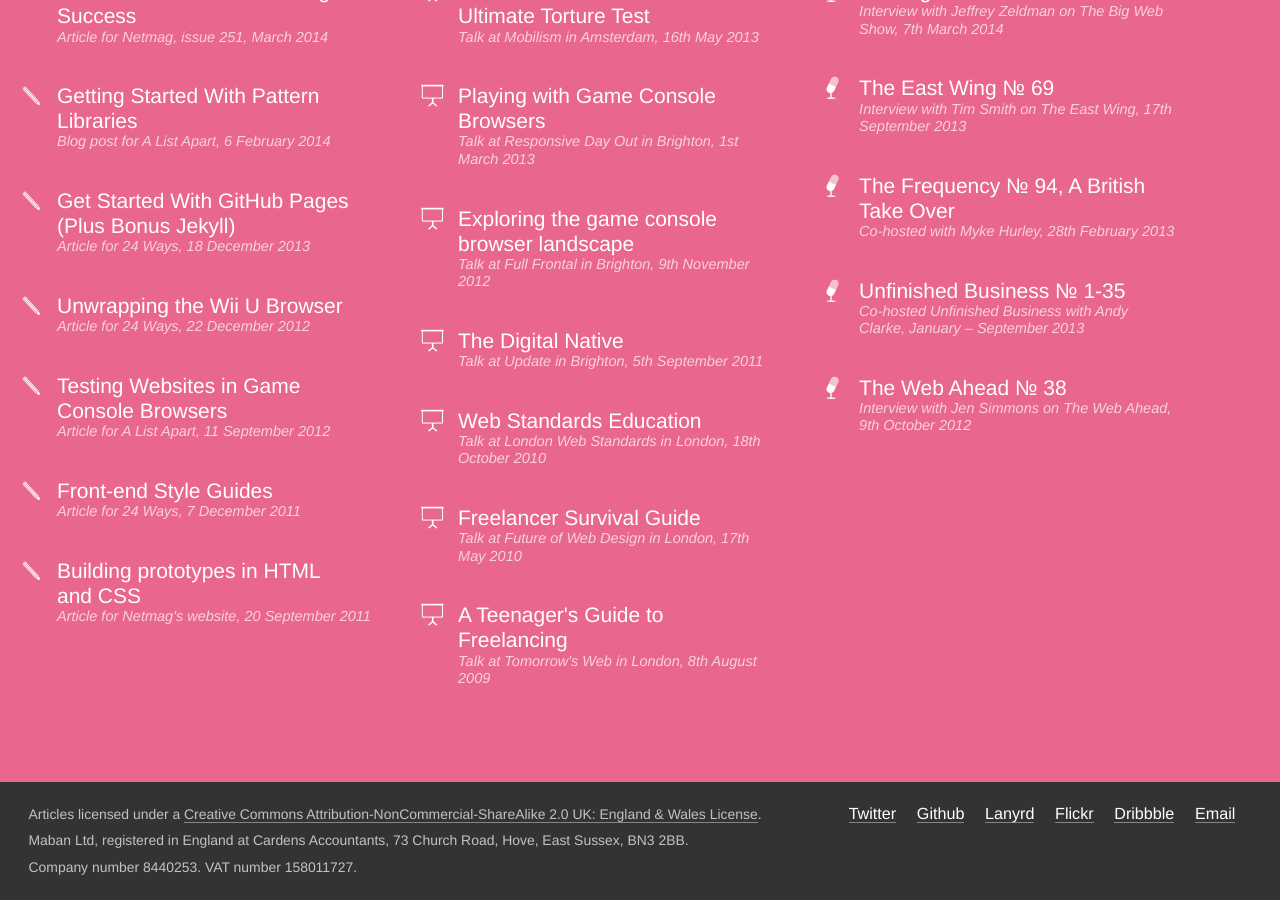
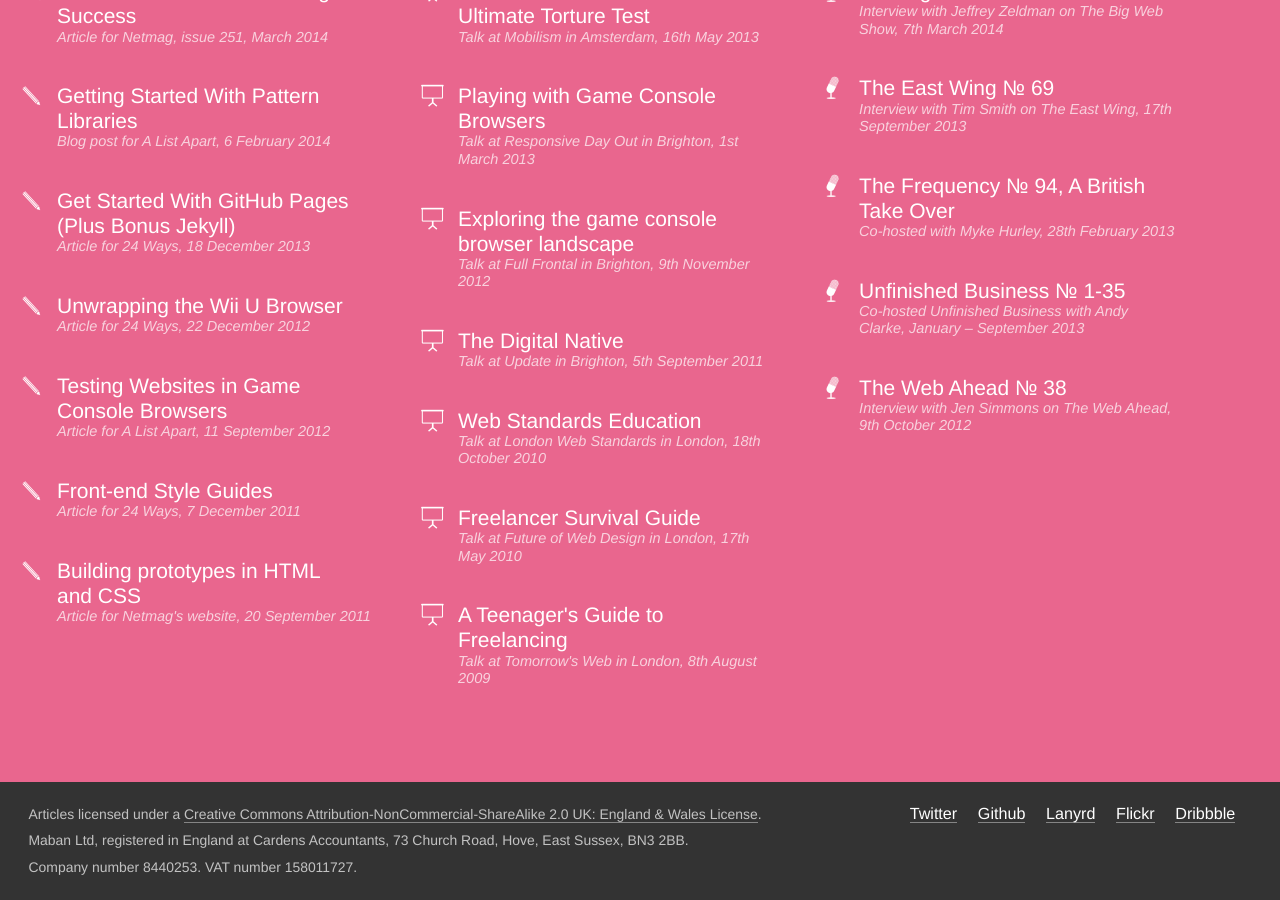
Before and after one commit to maban/maban, a Jekyll site: the page built from index.html, in a window 1280 px wide and 900 px high, scrolled down 2168 px. Built offline with Jekyll 4.4.1, drawn with Linux system fonts in a browser that asks for light colours.

Commit message:
Remove email from website

```diff
--- a/_includes/footer.html
+++ b/_includes/footer.html
@@ -5,7 +5,6 @@
         <li><a href="http://lanyrd.com/profile/anna_debenham/" rel="me">Lanyrd</a></li>
         <li><a href="http://flickr.com/anna_debenham" rel="me">Flickr</a></li>
         <li><a href="http://dribbble.com/anna" rel="me">Dribbble</a></li>
-        <li><a href="mailto:anna@maban.co.uk" rel="me">Email</a></li>
     </ul>
 	<div class="legal">
 	    <p><small>Articles licensed under a <a href="http://creativecommons.org/licenses/by-nc-sa/2.0/uk/" rel="license">Creative Commons Attribution-NonCommercial-ShareAlike 2.0 UK: England &amp; Wales License</a>.</small></p>
```
